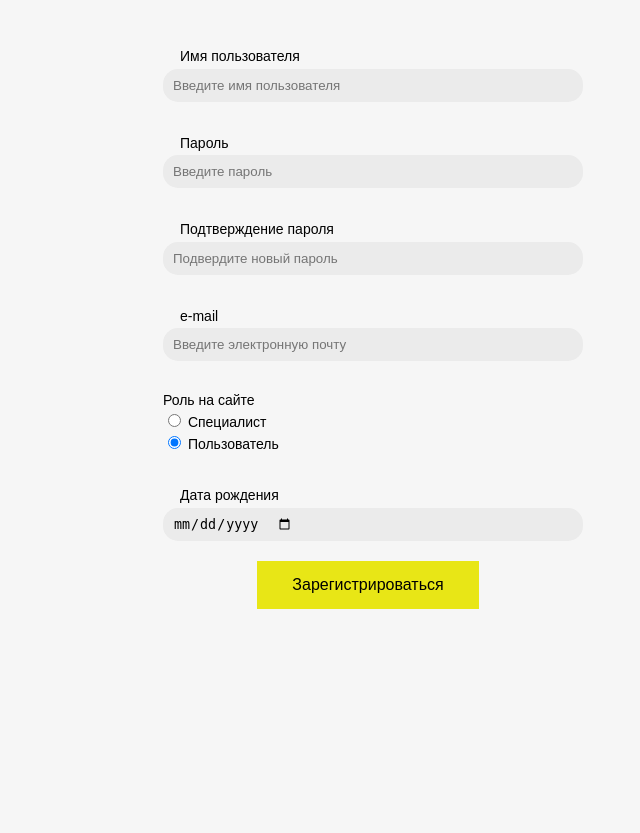
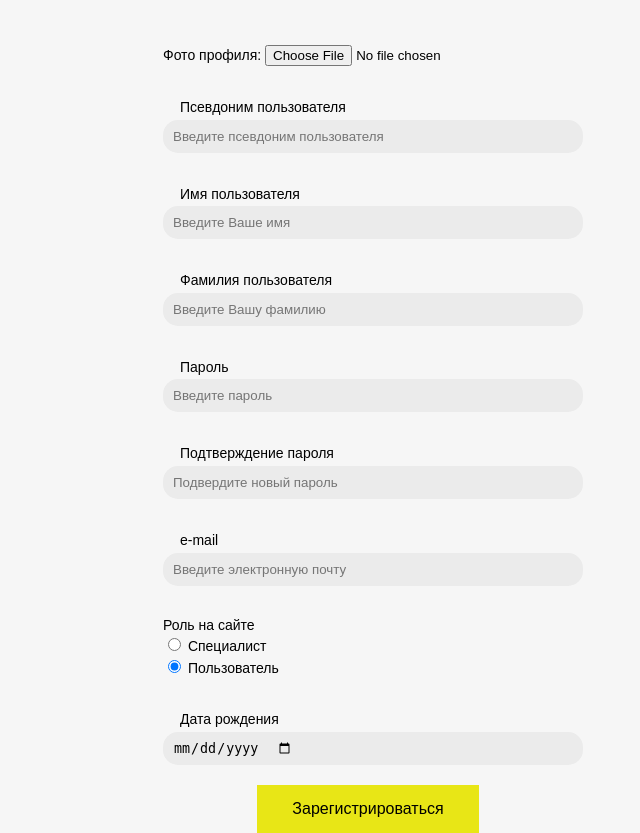
Before and after one commit to gambit515/Or_God_with_us, a Django app: page /registration/ in a window 1280 px wide. Shown: the part 78-911 px from the top of the page, without its empty margins (272-912 px from the left). Before the commit the page ends 687 px from the top, so only its background shows below. Run offline with Django 4.2, Linux system fonts and the light colour scheme.

Commit message:
имя/фамилия/фото на странице регистрации

```diff
--- a/SpecialistSyte/main/static/main/css/vivod_BD.css
+++ b/SpecialistSyte/main/static/main/css/vivod_BD.css
@@ -1,4 +1,6 @@
-.logo
+.shapka {
+    display: inline-block;
+}
 
 .text-sh {
     list-style-type: none;
--- a/SpecialistSyte/main/templates/main/registeration.html
+++ b/SpecialistSyte/main/templates/main/registeration.html
@@ -31,8 +31,24 @@
 				<!-- Поставил ID элементам так как использую для скрипта-->
 
 				<div class="form-group">
-					<div class="label-reg"> <label for = "user">Имя пользователя</label> </div>
-					<input class="vvod" type="text" placeholder="Введите имя пользователя" id = "user" autocomplete="username">
+					<label class="header">Фото профиля:</label>
+
+					<input id="image" type="file" name="profile_photo" placeholder="Photo" required="" capture>
+				</div>
+
+				<div class="form-group">
+					<div class="label-reg"> <label for = "user">Псевдоним пользователя</label> </div>
+					<input class="vvod" type="text" placeholder="Введите псевдоним пользователя" id = "user_psevdomin" autocomplete="user_psevdomin">
+				</div>
+
+				<div class="form-group">
+					<div class="label-reg"> <label for = "name-user">Имя пользователя</label> </div>
+					<input class="vvod" type="text" placeholder="Введите Ваше имя" id = "username" autocomplete="username">
+				</div>
+
+				<div class="form-group">
+					<div class="label-reg"> <label for = "family-user">Фамилия пользователя</label> </div>
+					<input class="vvod" type="text" placeholder="Введите Вашу фамилию" id = "userfamily" autocomplete="userfamily">
 				</div>
 
 				<div class="form-group">
```
Also changed, not shown: SpecialistSyte/main/templates/main/mainsheet.html (+4 -3 lines).
